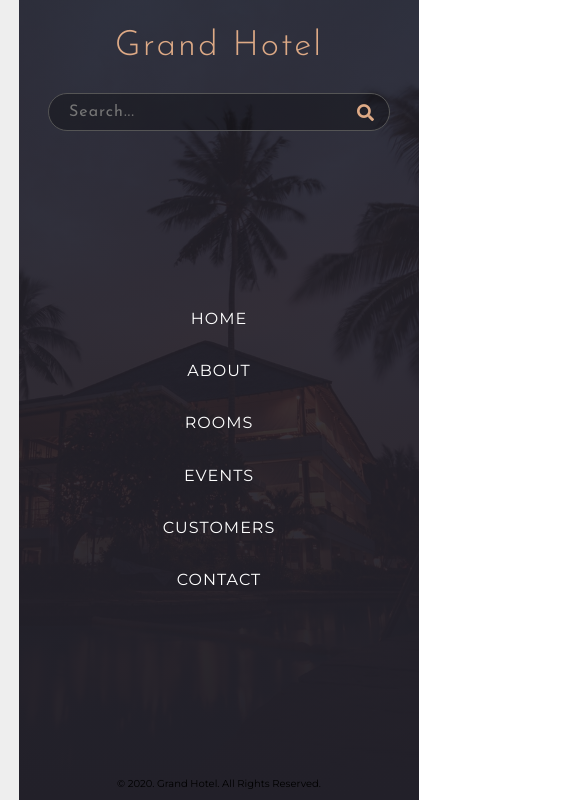
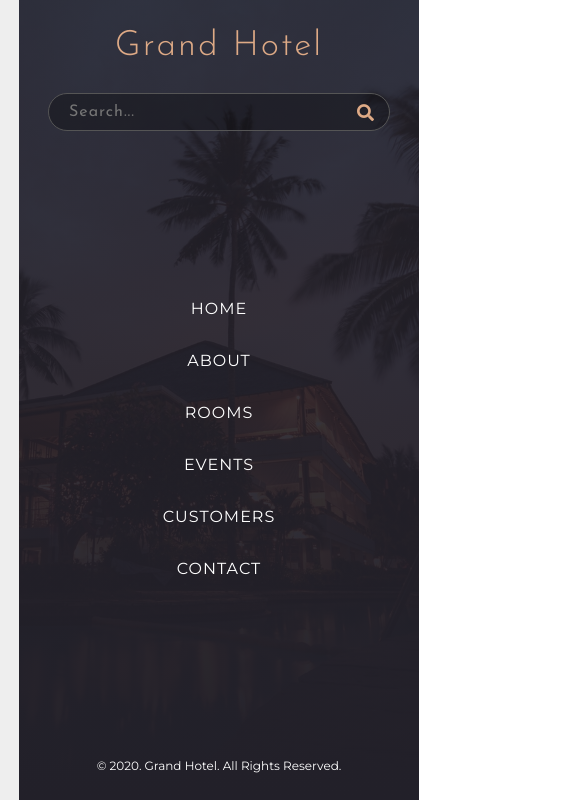
Before and after one commit to madcoded/Hotel, a plain HTML site: page index.html in a window 1280 px wide. Shown: the full height of the page, 61-640 px from the left. Drawn offline with Linux system fonts and the light colour scheme.

Commit message:
copyright

```diff
--- a/css/style.css
+++ b/css/style.css
@@ -155,6 +155,7 @@ body {
 .navigation-link::before{
     content: "";
     width: 0rem;
+
     height: 0.1rem;
     background-color: #deaa86;
     position: absolute;
@@ -171,6 +172,7 @@ body {
     position: absolute;
     top: 1rem;
     right: -4rem;
+
     transition: width .5s cubic-bezier(1, 0, 0, 1);
 }
 
@@ -180,7 +182,12 @@ body {
 
 .navigation-link:hover::before,
 .navigation-link:hover::after{
-    width: 3rem;
+   width: 3rem;
+}
+.copyright{
+    color: #fff;
+    font-size: 1.2rem;
+    margin-bottom: 1.5rem;
 }
 
 /*end of navigation*/
```
